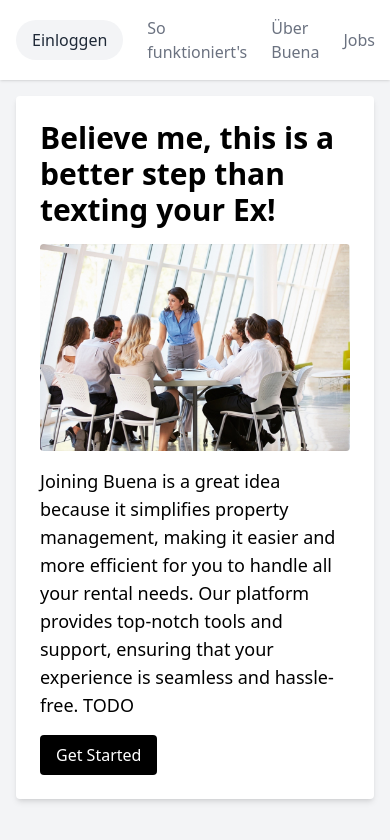
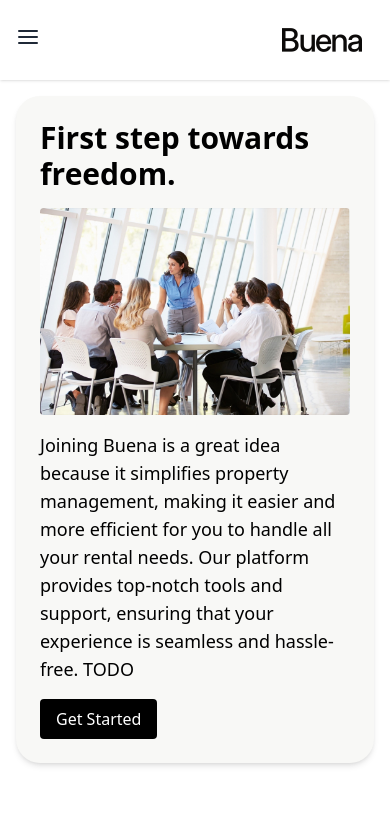
Before and after one commit to ali6134/buena-mockdesign-as, a React (Create React App) app: page / in a window 390 px wide. Shown: the top 840 px of the page. Built offline with nearby package versions, Linux system fonts and the light colour scheme.

Commit message:
Intuitiveres design, boxen rund gemacht

```diff
--- a/src/Layout.tsx
+++ b/src/Layout.tsx
@@ -1,5 +1,7 @@
-import React from 'react';
+import React, { useState } from 'react';
 import { Link } from 'react-router-dom';
+import { FiMenu } from 'react-icons/fi';
+import { FaTimes } from 'react-icons/fa';
 import logo from './assets/buena-logo.png';
 
 interface LayoutProps {
@@ -7,19 +9,44 @@ interface LayoutProps {
 }
 
 const Layout: React.FC<LayoutProps> = ({ children }) => {
+  const [menuOpen, setMenuOpen] = useState(false);
+
+  const toggleMenu = () => {
+    setMenuOpen(!menuOpen);
+  };
+
   return (
-    <div className="flex flex-col items-center min-h-screen bg-gray-100">
+    <div className="flex flex-col items-center min-h-screen bg-gray">
       <header className="w-full p-4 bg-white shadow flex justify-between items-center">
         <div className="flex space-x-6 items-center">
-          <a href="https://app.buena.com/login" className="text-gray-800 hover:text-gray-900 bg-gray-100 hover:bg-gray-300 px-4 py-2 rounded-full transition duration-300 ease-in-out">Einloggen</a>
-          <a href="https://www.buena.com/ablauf" className="text-gray-500 hover:text-gray-700">So funktioniert's</a>
-          <a href="https://www.buena.com/ueber-uns#open-roles" className="text-gray-500 hover:text-gray-700">Über Buena</a>
-          <a href="https://www.buena.com/jobs" className="text-gray-500 hover:text-gray-700">Jobs</a>
+          <div className="md:hidden">
+            <button onClick={toggleMenu} className="text-gray-800 focus:outline-none">
+              {menuOpen ? <FaTimes size={24} /> : <FiMenu size={24} />}
+            </button>
+          </div>
+          <div className="hidden md:flex space-x-6 items-center">
+            <a href="https://app.buena.com/login" className="text-gray-800 hover:text-gray-900 bg-gray-200 hover:bg-gray-300 px-4 py-2 rounded-full transition duration-300 ease-in-out">Einloggen</a>
+            <a href="https://www.buena.com/ablauf" className="text-gray-500 hover:text-gray-700 transition duration-300 ease-in-out">So funktioniert's</a>
+            <a href="https://www.buena.com/ueber-uns" className="text-gray-500 hover:text-gray-700 transition duration-300 ease-in-out">Über Buena</a>
+            <a href="https://www.buena.com/jobs" className="text-gray-500 hover:text-gray-700 transition duration-300 ease-in-out">Jobs</a>
+          </div>
         </div>
-        <Link to="/">
-          <img src={logo} alt="Buena Logo" className="h-12" />
-        </Link>
+        <div className="flex-grow flex justify-end">
+          <Link to="/">
+            <img src={logo} alt="Buena Logo" className="h-12" />
+          </Link>
+        </div>
       </header>
+      {menuOpen && (
+        <nav className="w-full bg-white shadow-md md:hidden">
+          <div className="flex flex-col p-4">
+            <a href="https://app.buena.com/login" className="text-gray-500 hover:text-gray-900 px-4 py-2 rounded-full transition duration-300 ease-in-out">Einloggen</a>
+            <a href="https://www.buena.com/ablauf" className="text-gray-500 hover:text-gray-700 px-4 py-2 transition duration-300 ease-in-out">So funktioniert's</a>
+            <a href="https://www.buena.com/ueber-uns" className="text-gray-500 hover:text-gray-700 px-4 py-2 transition duration-300 ease-in-out">Über Buena</a>
+            <a href="https://www.buena.com/jobs" className="text-gray-500 hover:text-gray-700 px-4 py-2 transition duration-300 ease-in-out">Jobs</a>
+          </div>
+        </nav>
+      )}
       <main className="w-full max-w-4xl p-4">
         {children}
       </main>
--- a/src/pages/ContactInfo.tsx
+++ b/src/pages/ContactInfo.tsx
@@ -62,7 +62,7 @@ const ContactInfo: React.FC<ContactInfoProps> = ({ setCurrentStep }) => {
   };
 
   return (
-    <div className="bg-white shadow-md rounded p-6">
+    <div className="bg-[#f8f8f6] shadow-md rounded-3xl p-6">
       <h1 className="text-2xl font-bold mb-4">Contact Information</h1>
       <form onSubmit={handleSubmit(onSubmit)}>
         <label className="block mb-2">
--- a/src/pages/PersonalInfo.tsx
+++ b/src/pages/PersonalInfo.tsx
@@ -42,7 +42,7 @@ const PersonalInfo: React.FC<PersonalInfoProps> = ({ setCurrentStep }) => {
   };
 
   return (
-    <div className="bg-white shadow-md rounded p-6">
+    <div className="bg-[#f8f8f6] shadow-md rounded-3xl p-6">
       <h1 className="text-2xl font-bold mb-4">Personal Information</h1>
       <form onSubmit={handleSubmit(onSubmit)}>
         <label className="block mb-2">
--- a/src/pages/SalaryInfo.tsx
+++ b/src/pages/SalaryInfo.tsx
@@ -47,9 +47,9 @@ const SalaryInfo: React.FC<SalaryInfoProps> = ({ setCurrentStep }) => {
   };
 
   return (
-    <div className="bg-white shadow-md rounded p-6">
+    <div className="bg-[#f8f8f6] shadow-md rounded-3xl p-6">
       <h1 className="text-2xl font-bold mb-4">
-        Salary Information <span className="font-normal text-sm">(Per month)</span>
+        How much are you earning right now? <span className="font-normal text-sm">(Per month, after tax, in dollars)</span>
       </h1>
       <form>
         <div className="grid grid-cols-1 gap-4 mb-4">
--- a/src/pages/Sum.tsx
+++ b/src/pages/Sum.tsx
@@ -54,7 +54,7 @@ const Sum: React.FC<SumProps> = ({ setCurrentStep }) => {
   };
 
   return (
-    <div className="bg-white shadow-md rounded p-6">
+    <div className="bg-[#f8f8f6] shadow-md rounded-3xl p-6">
       <h1 className="text-2xl font-bold mb-4">
         Summary
       </h1>
--- a/src/pages/Welcome.tsx
+++ b/src/pages/Welcome.tsx
@@ -10,8 +10,8 @@ const Welcome: React.FC = () => {
   };
 
   return (
-    <div className="bg-white shadow-md rounded p-6">
-      <h1 className="text-3xl font-bold mb-4">Believe me, this is a better step than texting your Ex!</h1>
+    <div className="bg-[#f8f8f6] shadow-md rounded-3xl p-6">
+      <h1 className="text-3xl font-bold mb-4">First step towards freedom.</h1>
       <div className="mb-4">
       <img src={colleaguesImage} alt="Colleagues interacting" className="w-full h-auto rounded" />
       </div>
```
